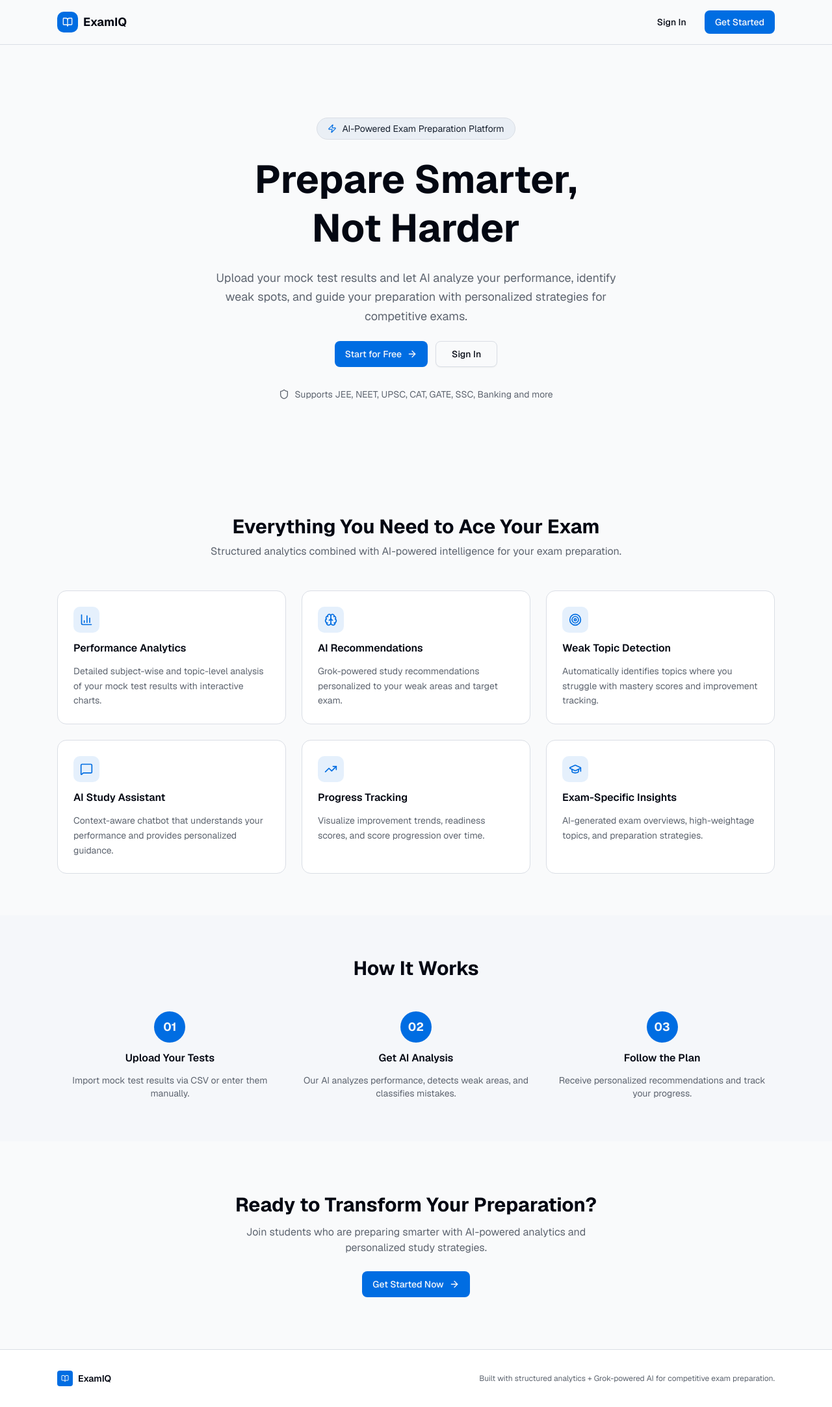
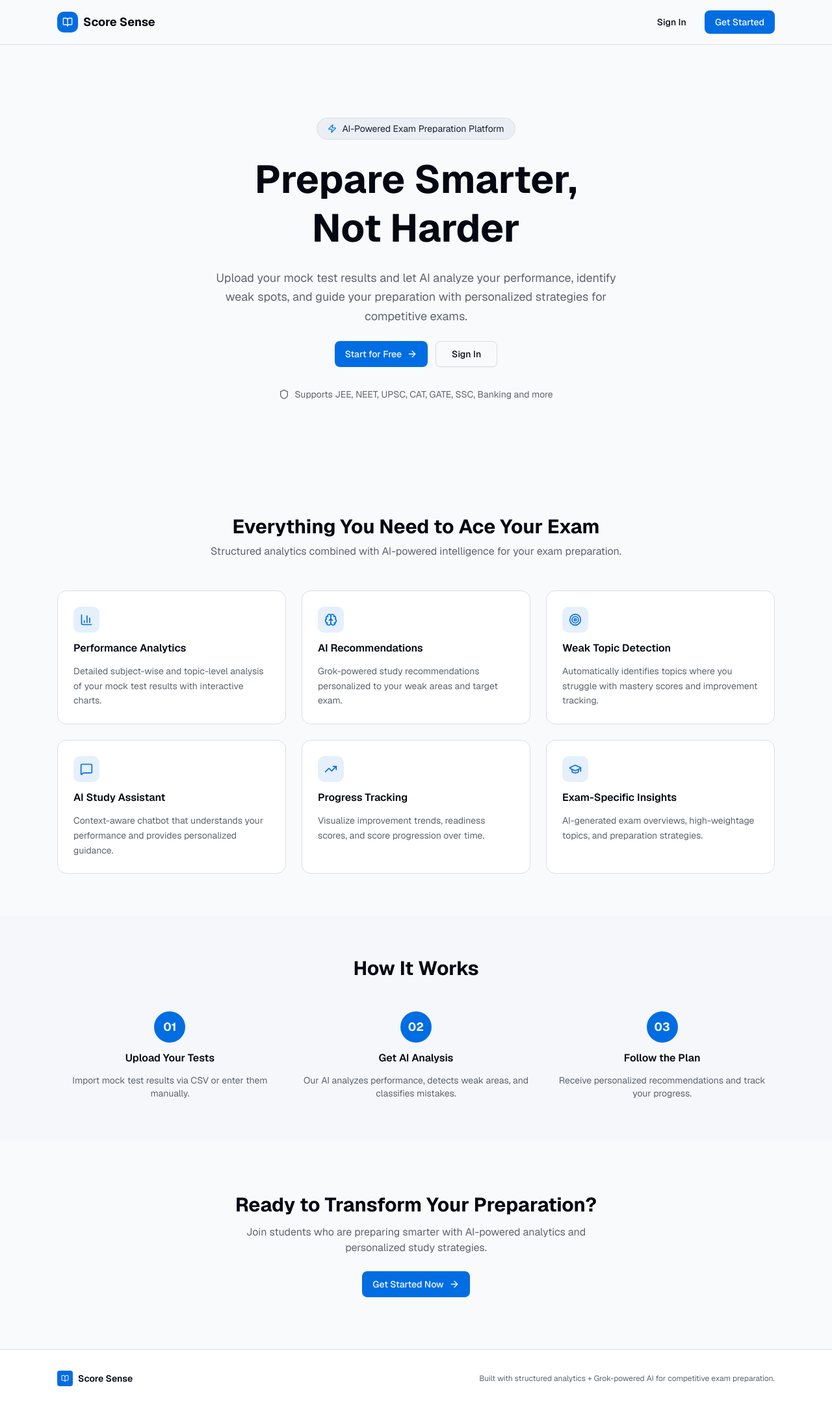
Before and after one commit to riyakoli232311/exam-analysis, a Next.js app: page / in a window 1280 px wide. Shown: the whole page at 65% size. Built offline with nearby package versions, Linux system fonts and the light colour scheme.

Commit message:
Fixed Sign in Navigation in page.tsx

```diff
--- a/app/page.tsx
+++ b/app/page.tsx
@@ -50,7 +50,7 @@ export default function LandingPage() {
             <div className="flex items-center justify-center w-8 h-8 rounded-lg bg-primary">
               <BookOpen className="h-4 w-4 text-primary-foreground" />
             </div>
-            <span className="text-lg font-bold text-foreground">ExamIQ</span>
+            <span className="text-lg font-bold text-foreground">Score Sense</span>
           </div>
           <div className="flex items-center gap-3">
             <Link href="/login">
@@ -164,7 +164,7 @@ export default function LandingPage() {
             <div className="flex items-center justify-center w-6 h-6 rounded bg-primary">
               <BookOpen className="h-3 w-3 text-primary-foreground" />
             </div>
-            <span className="text-sm font-semibold text-card-foreground">ExamIQ</span>
+            <span className="text-sm font-semibold text-card-foreground">Score Sense</span>
           </div>
           <p className="text-xs text-muted-foreground">
             Built with structured analytics + Grok-powered AI for competitive exam preparation.
```
